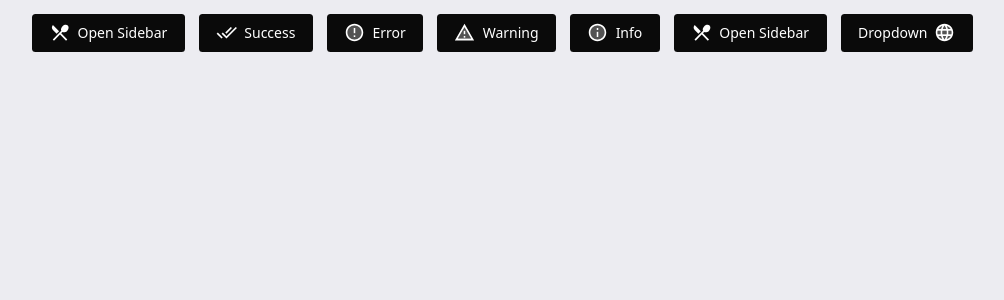
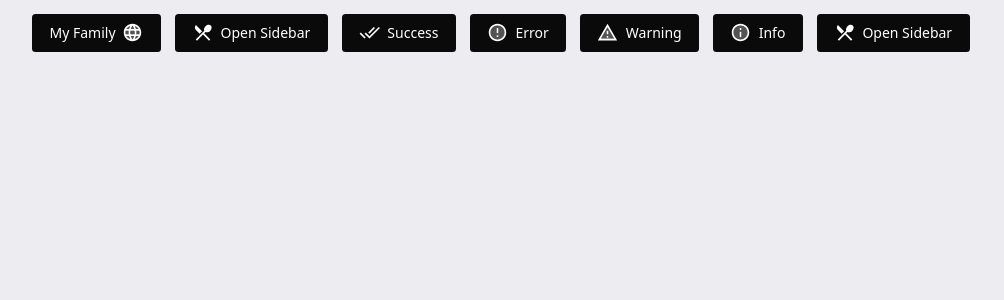
Before and after one commit to phane-tech/phane-tech.github.io, a Vue app: page / in a window 1280 px wide. Shown: the top 300 px of the page, without its empty margins (62-1066 px from the left). Built offline with nearby package versions, Linux system fonts and the light colour scheme; a web font is replaced by a local one.

Commit message:
changes updated

```diff
--- a/src/App.vue
+++ b/src/App.vue
@@ -1,5 +1,14 @@
 <template>
   <div class="max-w-7xl mx-auto p-4 gap-4 flex flex-wrap">
+    <dropdown
+      :items="[
+        { label: 'phaneendra', icon: 'fingerprint', class: 'text-green-500' },
+        // { label: 'mokshitha', icon: 'settings', class: 'text-yellow-500' },
+        { label: 'narasimha', icon: 'home', class: 'text-sky-500' },
+        { label: 'dhanalakshmi', icon: 'language', class: 'text-orange-500' },
+        { label: 'Naga Vani', class: 'text-red-500', icon: 'schedule' },
+      ]"
+    />
     <base-button
       @click="show = true"
       text="Open Sidebar"
@@ -16,15 +25,6 @@
       @click="show = true"
       text="Open Sidebar"
       icon="restaurant_menu"
-    />
-    <dropdown
-      :items="[
-        { label: 'phaneendra', icon: 'fingerprint', class: 'text-green-500' },
-        // { label: 'mokshitha', icon: 'settings', class: 'text-yellow-500' },
-        { label: 'narasimha', icon: 'home', class: 'text-sky-500' },
-        { label: 'dhanalakshmi', icon: 'language', class: 'text-orange-500' },
-        { label: 'Naga Vani', class: 'text-red-500', icon: 'schedule' },
-      ]"
     />
     <sidebar :show="show" :size="380" @close="show = false" />
   </div>
@@ -45,7 +45,7 @@ export default {
           icon: "done_all",
           toast: "success",
           item:{
-            title:"Success Toast title",
+            title:"Success Toast Title",
             text:'Notification component with a clean slate to build off of, style and position.'
           }
         },
@@ -54,7 +54,7 @@ export default {
           icon: "error",
           toast: "error",
           item:{
-            title:"Error Toast title",
+            title:"Error Toast Title",
             text:'Notification component with a clean slate to build off of, style and position.'
           }
         },
@@ -63,7 +63,7 @@ export default {
           icon: "warning",
           toast: "warning",
           item:{
-            title:"Warning Toast title",
+            title:"Warning Toast Title",
             text:'Notification component with a clean slate to build off of, style and position.'
           }
         },
@@ -72,7 +72,7 @@ export default {
           icon: "info",
           toast: "info",
           item:{
-            title:"Information Toast title",
+            title:"Information Toast Title",
             text:'Notification component with a clean slate to build off of, style and position.'
           }
         },
--- a/src/components/dropdown.vue
+++ b/src/components/dropdown.vue
@@ -5,7 +5,7 @@
     <!-- start of menu button -->
     <menu-button :class="buttonClass">
       <slot name="button">
-        <base-button variant="primary" text="dropdown" right-icon="language"/>
+        <base-button variant="primary" text="My Family" right-icon="language"/>
       </slot>
     </menu-button>
     <!-- end of Menu button -->
```
